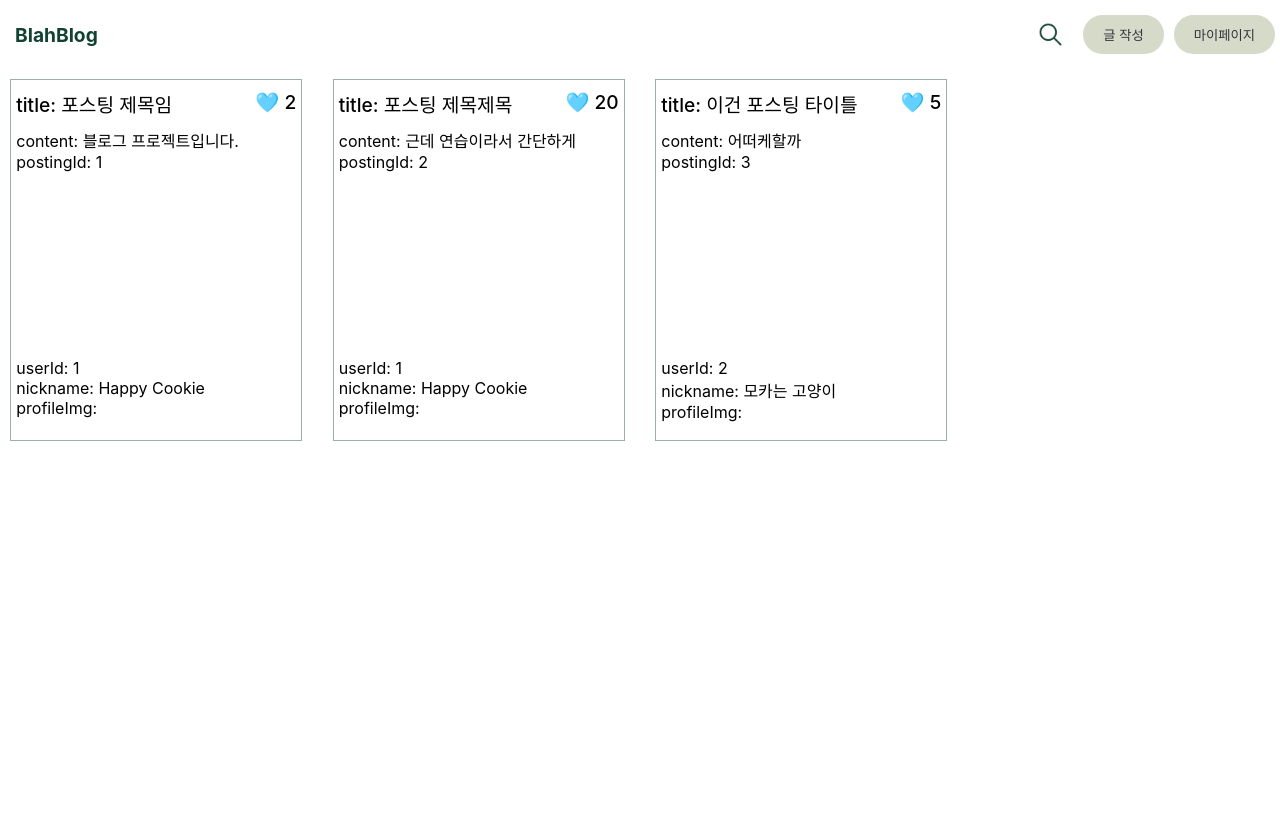
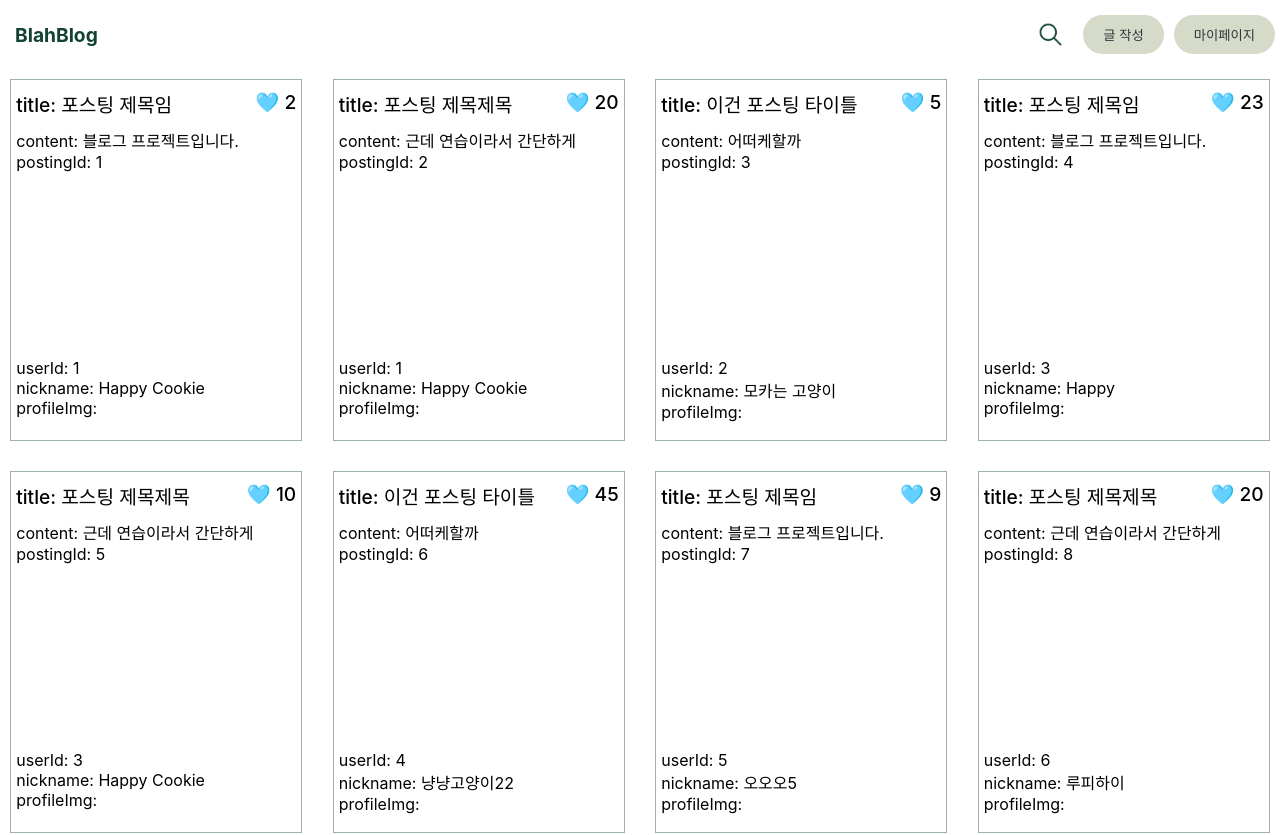
Before and after one commit to hyeoonjeoong/blog-mini-project, a React (Create React App) app in the folder blog/: page / in a window 1280 px wide. Shown: the top 835 px of the page. Before the commit the page ends 800 px from the top, so only its background shows below. Built offline with nearby package versions, Linux system fonts and the light colour scheme.

Commit message:
✨ axios, data fetching

```diff
--- a/blog/package.json
+++ b/blog/package.json
@@ -6,6 +6,7 @@
     "@testing-library/jest-dom": "^5.17.0",
     "@testing-library/react": "^13.4.0",
     "@testing-library/user-event": "^13.5.0",
+    "axios": "^1.6.8",
     "react": "^18.2.0",
     "react-dom": "^18.2.0",
     "react-router-dom": "^6.22.3",
--- /dev/null
+++ b/blog/public/json/postingData.json
@@ -0,0 +1,136 @@
+{
+  "postings": [
+    {
+      "postingId": 1,
+      "like": 2,
+      "title": "포스팅 제목임",
+      "content": "블로그 프로젝트입니다. ",
+      "user": {
+        "userId": 1,
+        "nickname": "Happy Cookie",
+        "profileImg": null
+      }
+    },
+    {
+      "postingId": 2,
+      "like": 20,
+      "title": "포스팅 제목제목",
+      "content": "근데 연습이라서 간단하게",
+      "user": {
+        "userId": 1,
+        "nickname": "Happy Cookie",
+        "profileImg": null
+      }
+    },
+    {
+      "postingId": 3,
+      "like": 5,
+      "title": "이건 포스팅 타이틀",
+      "content": "어떠케할까",
+      "user": {
+        "userId": 2,
+        "nickname": "모카는 고양이",
+        "profileImg": null
+      }
+    },
+    {
+      "postingId": 4,
+      "like": 23,
+      "title": "포스팅 제목임",
+      "content": "블로그 프로젝트입니다. ",
+      "user": {
+        "userId": 3,
+        "nickname": "Happy",
+        "profileImg": null
+      }
+    },
+    {
+      "postingId": 5,
+      "like": 10,
+      "title": "포스팅 제목제목",
+      "content": "근데 연습이라서 간단하게",
+      "user": {
+        "userId": 3,
+        "nickname": "Happy Cookie",
+        "profileImg": null
+      }
+    },
+    {
+      "postingId": 6,
+      "like": 45,
+      "title": "이건 포스팅 타이틀",
+      "content": "어떠케할까",
+      "user": {
+        "userId": 4,
+        "nickname": "냥냥고양이22",
+        "profileImg": null
+      }
+    },
+    {
+      "postingId": 7,
+      "like": 9,
+      "title": "포스팅 제목임",
+      "content": "블로그 프로젝트입니다. ",
+      "user": {
+        "userId": 5,
+        "nickname": "오오오5",
+        "profileImg": null
+      }
+    },
+    {
+      "postingId": 8,
+      "like": 20,
+      "title": "포스팅 제목제목",
+      "content": "근데 연습이라서 간단하게",
+      "user": {
+        "userId": 6,
+        "nickname": "루피하이",
+        "profileImg": null
+      }
+    },
+    {
+      "postingId": 9,
+      "like": 5,
+      "title": "이건 루피하이 포스팅 타이틀",
+      "content": "루피하이어떠케할까",
+      "user": {
+        "userId": 6,
+        "nickname": "루피하이",
+        "profileImg": null
+      }
+    },
+    {
+      "postingId": 10,
+      "like": 3,
+      "title": "포스팅 제목임",
+      "content": "블로그 프로젝트입니다. ",
+      "user": {
+        "userId": 7,
+        "nickname": "럭키쎄븐",
+        "profileImg": null
+      }
+    },
+    {
+      "postingId": 11,
+      "like": 16,
+      "title": "포스팅 제목제목",
+      "content": "근데 연습이라서 간단하게",
+      "user": {
+        "userId": 8,
+        "nickname": "하이히히히",
+        "profileImg": null
+      }
+    },
+    {
+      "postingId": 12,
+      "like": 25,
+      "title": "이건 99포스팅 타이틀",
+      "content": "어떠케할까",
+      "user": {
+        "userId": 9,
+        "nickname": "나는9번",
+        "profileImg": null
+      }
+    }
+  ]
+}
--- /dev/null
+++ b/blog/src/apis/blog.js
@@ -0,0 +1,11 @@
+import axios from "axios";
+
+export const getPostingLists = async () => {
+  try {
+    const res = await axios.get("/json/postingData.json");
+    console.log(res.data.postings);
+    return res.data.postings;
+  } catch (err) {
+    console.log(err);
+  }
+};
--- a/blog/src/components/main/MainPostBox.jsx
+++ b/blog/src/components/main/MainPostBox.jsx
@@ -1,50 +1,26 @@
-import React from "react";
+import React, { useEffect, useState } from "react";
 import PostCard from "./PostCard";
-
-const DUMMYPosting = [
-  {
-    postingId: 1,
-    like: 2,
-    title: "포스팅 제목임",
-    content: "블로그 프로젝트입니다. ",
-    user: {
-      userId: 1,
-      nickname: "Happy Cookie",
-      profileImg: null,
-    },
-  },
-  {
-    postingId: 2,
-    like: 20,
-    title: "포스팅 제목제목",
-    content: "근데 연습이라서 간단하게",
-    user: {
-      userId: 1,
-      nickname: "Happy Cookie",
-      profileImg: null,
-    },
-  },
-  {
-    postingId: 3,
-    like: 5,
-    title: "이건 포스팅 타이틀",
-    content: "어떠케할까",
-    user: {
-      userId: 2,
-      nickname: "모카는 고양이",
-      profileImg: null,
-    },
-  },
-];
+import { getPostingLists } from "../../apis/blog";
 
 const MainPostBox = () => {
+  const [postingList, setPostingList] = useState([]);
+
+  useEffect(() => {
+    getPostingLists()
+      .then((res) => {
+        setPostingList(res);
+        console.log("postingList", res);
+      })
+      .catch((err) => console.log(err));
+  }, []);
+
   return (
     <>
-      {DUMMYPosting.length === 0 ? (
+      {postingList.length === 0 ? (
         <p>포스팅 내용이 존재하지 않습니다.</p>
       ) : (
         <div className="mainPostBox">
-          {DUMMYPosting.map((post) => (
+          {postingList.map((post) => (
             <PostCard key={post.postingId} post={post} />
           ))}
         </div>
--- a/blog/src/components/main/PostCard.jsx
+++ b/blog/src/components/main/PostCard.jsx
@@ -1,6 +1,13 @@
 import React from "react";
+import { useNavigate, useParams } from "react-router-dom";
 
 const PostCard = ({ post }) => {
+  const navigate = useNavigate();
+  const params = useParams();
+
+  const clickPostCard = () => {
+    navigate("/post/${props.postingId}");
+  };
   return (
     <>
       <div className="postingCard">
@@ -8,7 +15,7 @@ const PostCard = ({ post }) => {
           <div>title: {post.title}</div>
           <div>🩵 {post.like}</div>
         </div>
-        <div className="postingBody">
+        <div className="postingBody" onClick={clickPostCard}>
           <div>content: {post.content}</div>
           <div>postingId: {post.postingId}</div>
         </div>
```
Also changed, not shown: blog/src/apis/createApi.js (added, +11 -0 lines), 1 other file (tests, documents, lock files or other folders).
